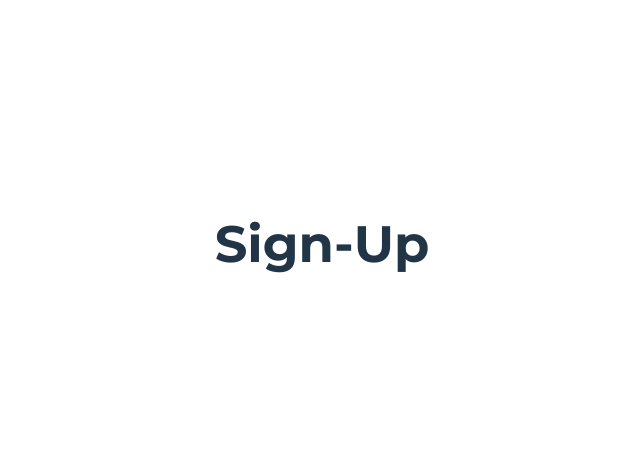
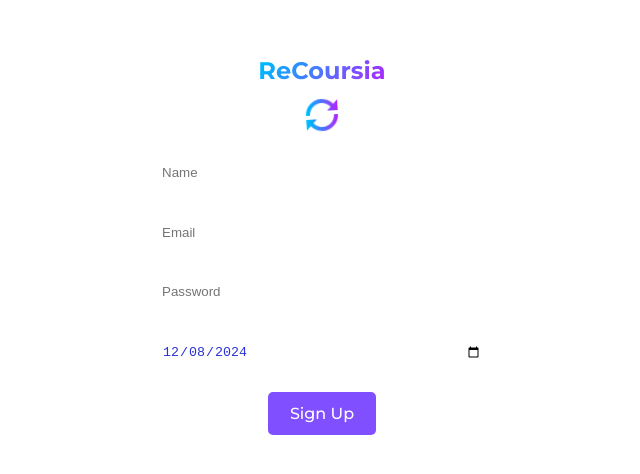
Before and after one commit to EyasSh/WiresharkClone, a React (Vite) app in the folder client/: page /signup in a window 1280 px wide. Shown: the part 156-630 px from the top of the page, without its empty margins (318-958 px from the left). Built offline with nearby package versions, Linux system fonts and the light colour scheme.

Commit message:
signup linked with db remaining: login linking

```diff
--- a/client/package.json
+++ b/client/package.json
@@ -13,6 +13,7 @@
   "dependencies": {
     "@microsoft/signalr": "^8.0.7",
     "@mui/icons-material": "^6.1.10",
+    "axios": "^1.7.9",
     "react": "^18.3.1",
     "react-dom": "^18.3.1",
     "react-router": "^7.0.2"
--- a/client/src/App.jsx
+++ b/client/src/App.jsx
@@ -3,6 +3,7 @@ import { useState } from 'react'
 import {BrowserRouter as Router, Routes, Route} from 'react-router'
 import './App.css'
 import Login from './Components/Login/Login'
+import Signup from './Components/signup/signup'
 
 function App() {
 
@@ -11,7 +12,7 @@ function App() {
       <Router>
         <Routes>
           <Route path='/' element={<Login></Login>}></Route>
-          <Route path='/signup' element={<h1>Sign-Up</h1>}></Route>
+          <Route path='/signup' element={<Signup></Signup>}></Route>
           <Route path='/home' element={<h1>Home</h1>}></Route>
         </Routes>
       </Router>
--- a/client/src/Components/Input.jsx
+++ b/client/src/Components/Input.jsx
@@ -28,7 +28,7 @@ function Input(props)
             placeholder={props.placeholder}
             type={props.type || "text"}
             value={props.value || ""}
-            onChange={(e) => props.action(e.target.value)}
+            onChange={async(e) => await props.action(e.target.value)}
             required={props.required}
         />
         </div>
--- /dev/null
+++ b/client/src/Components/signup/signup.jsx
@@ -0,0 +1,74 @@
+/* eslint-disable react-hooks/rules-of-hooks */
+/* eslint-disable no-unused-vars */
+import React, { useState } from 'react';
+import Input from '../Input';
+import './signup.css';
+import "../Login/Login.css";
+import Button from '../Button/Button';
+import axios from 'axios';
+import Logo from '../Logo/Logo';
+
+function Signup(props) {
+    const [email, setEmail] = useState('');
+    const [password, setPassword] = useState('');
+    const [name, setName] = useState('');
+    const [date, setDate] = useState(new Date()); // Initially a Date object
+
+    const handleSignup = async () => {
+        try {
+            const response = await axios.post('http://localhost:5256/api/user/signup', {
+                name,
+                email,
+                password,
+                date: date.toISOString().split('T')[0], // Format as YYYY-MM-DD
+            });
+
+            if (response.status === 200) {
+                alert(`${response.data}`);
+            }
+        } catch (e) {
+            alert(`Sign Up Failed ${e.response ? e.response.data : e.message}`);
+        }
+    };
+
+    return (
+        <div className='Login-Container'>
+            <Logo flex='column' />
+            <Input
+                className='Login-Input'
+                type="text"
+                placeholder="Name"
+                value={name}
+                action={(e) => setName(e)}
+                required
+            />
+            <Input
+                className='Login-Input'
+                type="email"
+                placeholder="Email"
+                value={email}
+                action={(e) => setEmail(e)}
+                required
+            />
+            <Input
+                className='Login-Input'
+                type="password"
+                placeholder="Password"
+                value={password}
+                action={(e) => setPassword(e)}
+                required
+            />
+            <Input
+                className='Login-Input'
+                type="date"
+                placeholder="Date of Birth"
+                value={date.toISOString().split('T')[0]} // Convert Date object to YYYY-MM-DD
+                action={(e) => setDate(new Date(e))} // Convert input string to Date object
+                required
+            />
+            <Button status='signup' content='Sign Up' action={async () => await handleSignup()} />
+        </div>
+    );
+}
+
+export default Signup;
```
Also changed, not shown: client/src/Components/signup/signup.css (added), 1 other file (tests, documents, lock files or other folders).
